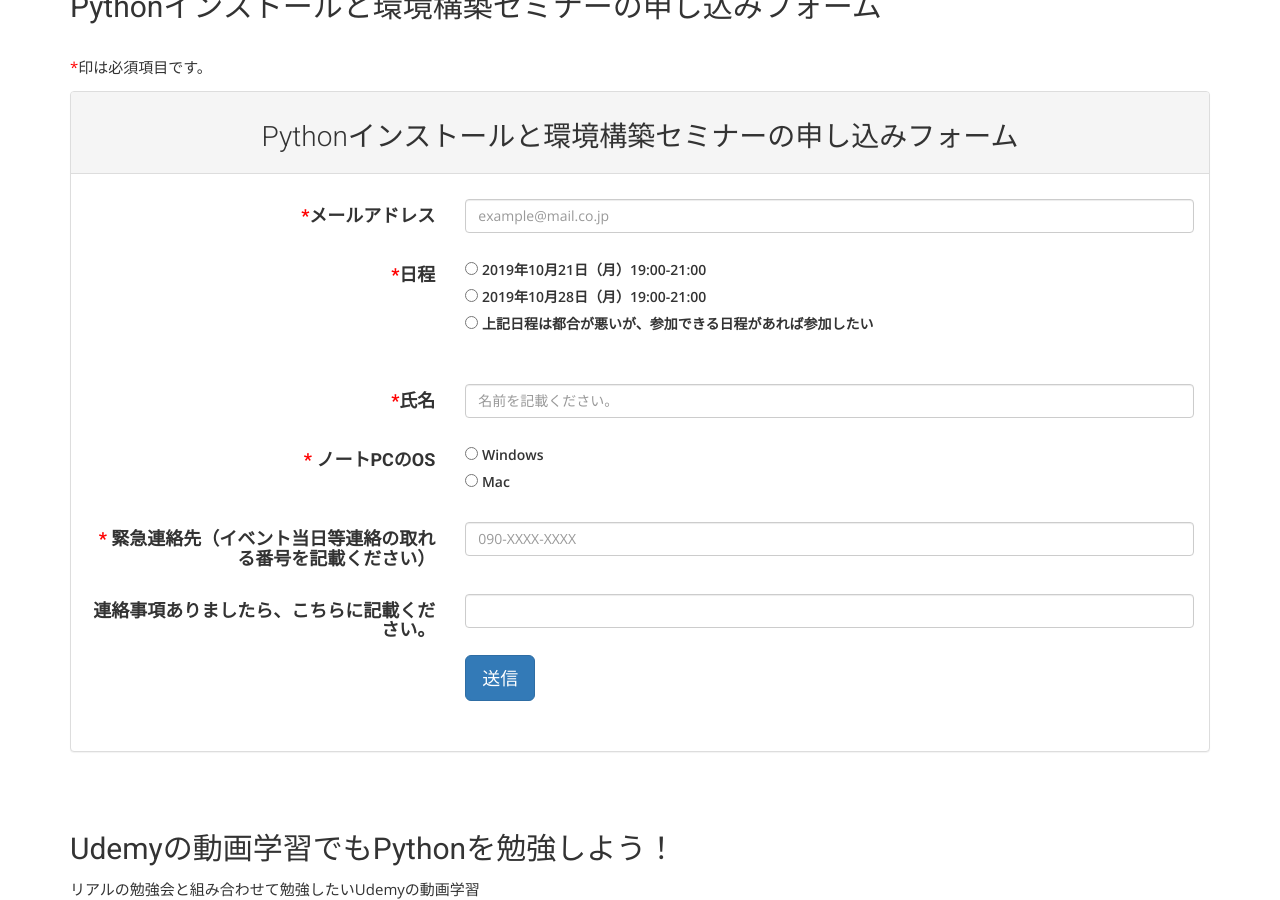
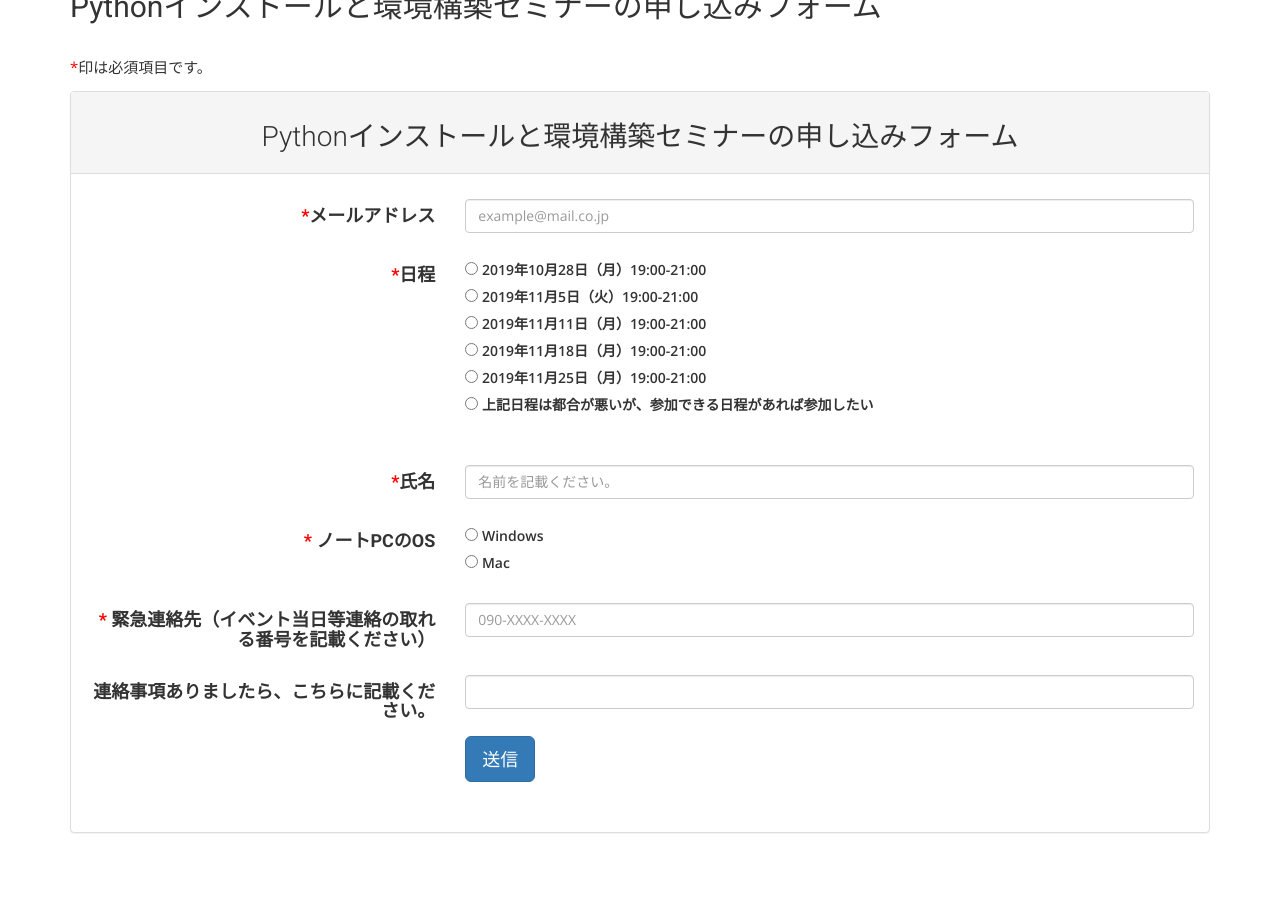
Before and after one commit to hommachi-open-source-lab/hommachi-open-source-lab.github.io, a Jekyll site: the page built from contents/study/buld_python_env.html, in a window 1280 px wide and 900 px high, scrolled down 2643 px. Built offline with Jekyll 4.4.1, drawn with Linux system fonts in a browser that asks for light colours; nearby versions of some CDN libraries; some web fonts are replaced.

Commit message:
update date

```diff
--- a/contents/study/buld_python_env.html
+++ b/contents/study/buld_python_env.html
@@ -141,17 +141,38 @@
             </h4>
             <div class="col-sm-8">
               <div class="form-check">
-                <input class="form-check-input" id="nittei" type="radio" name="entry.403502960" value="2019年10月21日（月）19:00-21:00"
-                  required>
-                <label class="form-check-label" for="nittei">
-                  2019年10月21日（月）19:00-21:00<br>
-                </label>
-                　　 </div>
-              <div class="form-check">
                 <input class="form-check-input" id="nittei" type="radio" name="entry.403502960" value="2019年10月28日（月）19:00-21:00"
                   required>
                 <label class="form-check-label" for="nittei">
                   2019年10月28日（月）19:00-21:00<br>
+                </label>
+                　　 </div>
+              <div class="form-check">
+                <input class="form-check-input" id="nittei" type="radio" name="entry.403502960" value="2019年11月5日（火）19:00-21:00"
+                  required>
+                <label class="form-check-label" for="nittei">
+                  2019年11月5日（火）19:00-21:00<br>
+                </label>
+                　　 </div>
+              <div class="form-check">
+                <input class="form-check-input" id="nittei" type="radio" name="entry.403502960" value="2019年11月11日（月）19:00-21:00"
+                  required>
+                <label class="form-check-label" for="nittei">
+                  2019年11月11日（月）19:00-21:00<br>
+                </label>
+                　　 </div>
+              <div class="form-check">
+                <input class="form-check-input" id="nittei" type="radio" name="entry.403502960" value="2019年11月18日（月）19:00-21:00"
+                  required>
+                <label class="form-check-label" for="nittei">
+                  2019年11月18日（月）19:00-21:00<br>
+                </label>
+                　　 </div>
+              <div class="form-check">
+                <input class="form-check-input" id="nittei" type="radio" name="entry.403502960" value="2019年11月25日（月）19:00-21:00"
+                  required>
+                <label class="form-check-label" for="nittei">
+                  2019年11月25日（月）19:00-21:00<br>
                 </label>
                 　　 </div>
               <div class="form-check">
```
